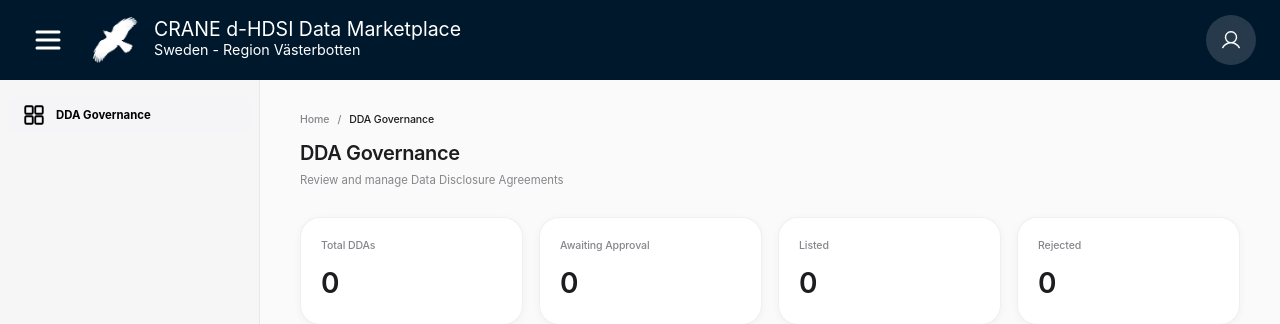
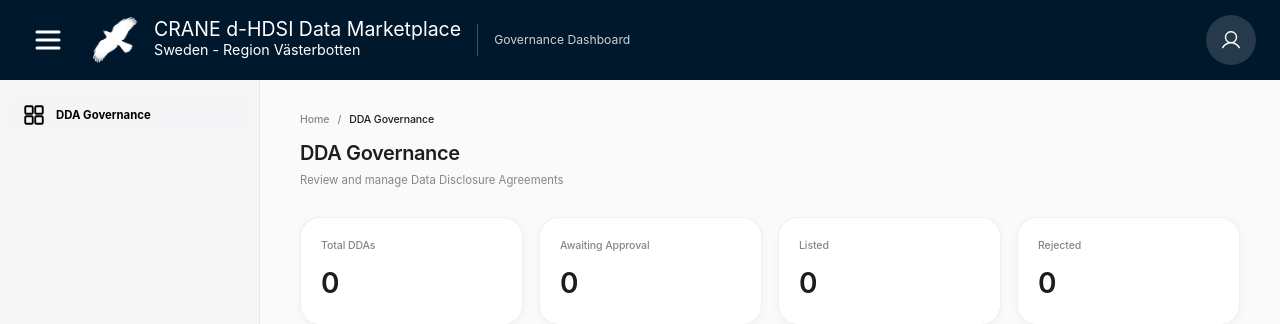
Before and after one commit to decentralised-dataexchange/data-space-backend, a Django app: page /governance/ in a window 1280 px wide. Shown: the top 324 px of the page. Run offline with Django 3.2, Linux system fonts and the light colour scheme; the visitor is signed in with stand-in values (Sample User, id 1); data that the repository does not hold is empty; some web fonts are replaced.

Commit message:
Add Governance Dashboard label to top navbar

```diff
--- a/governance/static/governance/css/styles.css
+++ b/governance/static/governance/css/styles.css
@@ -136,6 +136,20 @@ button, input, select, textarea {
     color: var(--white);
     font-size: 1.1rem;
     font-weight: 400;
+}
+
+.app-bar-divider {
+    width: 1px;
+    height: 32px;
+    background: rgba(255, 255, 255, 0.25);
+    margin: 0 16px;
+}
+
+.app-bar-section-label {
+    color: rgba(255, 255, 255, 0.8);
+    font-size: 0.9375rem;
+    font-weight: 400;
+    white-space: nowrap;
 }
 
 .app-bar-right {
@@ -931,6 +945,10 @@ button, input, select, textarea {
     .app-bar-subtitle {
         font-size: 0.6rem;
     }
+    .app-bar-divider,
+    .app-bar-section-label {
+        display: none;
+    }
 }
 
 @media (max-width: 767px) {
--- a/governance/templates/governance/base.html
+++ b/governance/templates/governance/base.html
@@ -21,6 +21,8 @@
                         <span class="app-bar-title">CRANE d-HDSI Data Marketplace</span>
                         <span class="app-bar-subtitle">Sweden - Region Västerbotten</span>
                     </div>
+                    <span class="app-bar-divider"></span>
+                    <span class="app-bar-section-label">Governance Dashboard</span>
                 </a>
             </div>
             <div class="app-bar-right">
```
